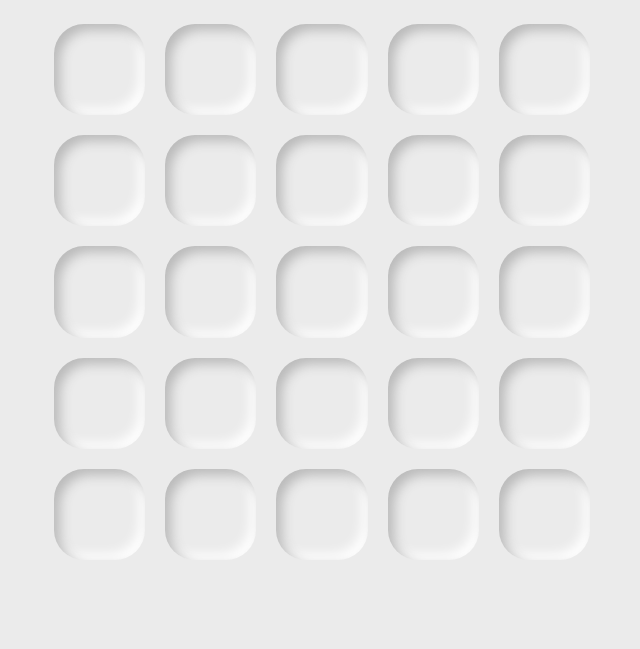
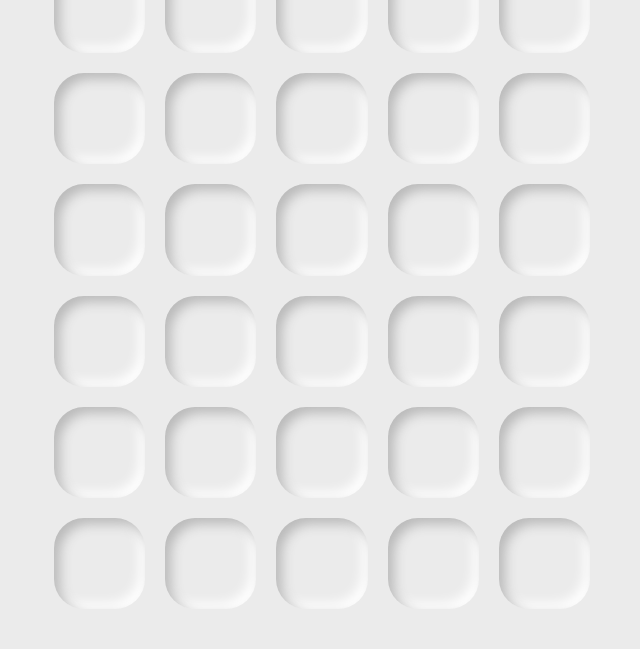
Before and after one commit to Orliland/word_master, a plain HTML site: page index.html in a window 1280 px wide. Shown: the part 151-800 px from the top of the page, without its empty margins (318-958 px from the left). Drawn offline with Linux system fonts and the light colour scheme.

Commit message:
add inputs listeners

```diff
--- a/index.html
+++ b/index.html
@@ -19,47 +19,49 @@
       </header>
       <form action="#" class="board">
         <fieldset class="board__try">
-          <input
-            type="text"
-            class="board__input"
-            minlength="1"
-            maxlength="1"
-            autofocus
-          />
-          <input type="text" class="board__input" minlength="1" maxlength="1" />
-          <input type="text" class="board__input" minlength="1" maxlength="1" />
-          <input type="text" class="board__input" minlength="1" maxlength="1" />
-          <input type="text" class="board__input" minlength="1" maxlength="1" />
+          <input type="text" class="board__input r1" autofocus />
+          <input type="text" class="board__input r1" />
+          <input type="text" class="board__input r1" />
+          <input type="text" class="board__input r1" />
+          <input type="text" class="board__input r1" />
         </fieldset>
         <fieldset class="board__try">
-          <input type="text" class="board__input" minlength="1" maxlength="1" />
-          <input type="text" class="board__input" minlength="1" maxlength="1" />
-          <input type="text" class="board__input" minlength="1" maxlength="1" />
-          <input type="text" class="board__input" minlength="1" maxlength="1" />
-          <input type="text" class="board__input" minlength="1" maxlength="1" />
+          <input type="text" class="board__input r2" autofocus />
+          <input type="text" class="board__input r2" />
+          <input type="text" class="board__input r2" />
+          <input type="text" class="board__input r2" />
+          <input type="text" class="board__input r2" />
         </fieldset>
         <fieldset class="board__try">
-          <input type="text" class="board__input" minlength="1" maxlength="1" />
-          <input type="text" class="board__input" minlength="1" maxlength="1" />
-          <input type="text" class="board__input" minlength="1" maxlength="1" />
-          <input type="text" class="board__input" minlength="1" maxlength="1" />
-          <input type="text" class="board__input" minlength="1" maxlength="1" />
+          <input type="text" class="board__input r3" autofocus />
+          <input type="text" class="board__input r3" />
+          <input type="text" class="board__input r3" />
+          <input type="text" class="board__input r3" />
+          <input type="text" class="board__input r3" />
         </fieldset>
         <fieldset class="board__try">
-          <input type="text" class="board__input" minlength="1" maxlength="1" />
-          <input type="text" class="board__input" minlength="1" maxlength="1" />
-          <input type="text" class="board__input" minlength="1" maxlength="1" />
-          <input type="text" class="board__input" minlength="1" maxlength="1" />
-          <input type="text" class="board__input" minlength="1" maxlength="1" />
+          <input type="text" class="board__input r4" autofocus />
+          <input type="text" class="board__input r4" />
+          <input type="text" class="board__input r4" />
+          <input type="text" class="board__input r4" />
+          <input type="text" class="board__input r4" />
         </fieldset>
         <fieldset class="board__try">
-          <input type="text" class="board__input" minlength="1" maxlength="1" />
-          <input type="text" class="board__input" minlength="1" maxlength="1" />
-          <input type="text" class="board__input" minlength="1" maxlength="1" />
-          <input type="text" class="board__input" minlength="1" maxlength="1" />
-          <input type="text" class="board__input" minlength="1" maxlength="1" />
+          <input type="text" class="board__input r5" autofocus />
+          <input type="text" class="board__input r5" />
+          <input type="text" class="board__input r5" />
+          <input type="text" class="board__input r5" />
+          <input type="text" class="board__input r5" />
+        </fieldset>
+        <fieldset class="board__try">
+          <input type="text" class="board__input r6" autofocus />
+          <input type="text" class="board__input r6" />
+          <input type="text" class="board__input r6" />
+          <input type="text" class="board__input r6" />
+          <input type="text" class="board__input r6" />
         </fieldset>
       </form>
     </main>
+    <script src="./main.js"></script>
   </body>
 </html>
--- a/main.css
+++ b/main.css
@@ -12,12 +12,13 @@
 }
 
 .main {
-  display: flex;
-  flex-direction: column;
+  display: grid;
+  place-content: center;
 
   margin: 0 auto;
   padding: 3.2rem;
   max-width: 60rem;
+  min-height: 100vh;
 }
 
 .header {
@@ -26,7 +27,7 @@
 }
 
 .logo {
-  margin: 6rem auto 4rem;
+  margin: 0 auto 3rem;
 
   font-size: 3.2rem;
 }
--- /dev/null
+++ b/main.js
@@ -0,0 +1,57 @@
+function isLetter(letter) {
+  return /^[a-zA-Z]$/.test(letter);
+}
+
+function checkCompleteWord(inputs) {
+  let word = "";
+  inputs.forEach((input) => {
+    word += input.value;
+  });
+  if (word.length == 5) {
+    // Realizar Evaluación con API
+  }
+}
+
+function setRowActive(activeRow) {
+  const inputsAbles = [
+    ...document.querySelectorAll(`.board__input.r${activeRow}`),
+  ];
+
+  const inputsDisabled = [
+    ...document.querySelectorAll(`.board__input:not(.r${activeRow})`),
+  ];
+
+  for (let i = 0; i < inputsAbles.length; i++) {
+    const element = inputsAbles[i];
+    element.removeAttribute("disabled");
+    element.maxLength = 1;
+
+    element.addEventListener("keyup", (event) => {
+      // TODO: Refactorizar y convertir en una función
+      if (
+        !isLetter(event.key) &&
+        event.key != "Backspace" &&
+        event.key != "Enter"
+      ) {
+        event.preventDefault();
+      } else if (event.key == "Backspace") {
+        if (i > 0 && element.value == "") {
+          inputsAbles[i - 1].focus();
+        }
+      } else if (event.key == "Enter") {
+        checkCompleteWord(inputsAbles);
+      } else {
+        inputsAbles[i].value = event.key;
+        if (i < inputsAbles.length - 1) {
+          inputsAbles[i + 1].focus();
+        }
+      }
+    });
+  }
+
+  inputsDisabled.forEach((e) => {
+    e.disabled = true;
+  });
+}
+
+setRowActive(4);
```
